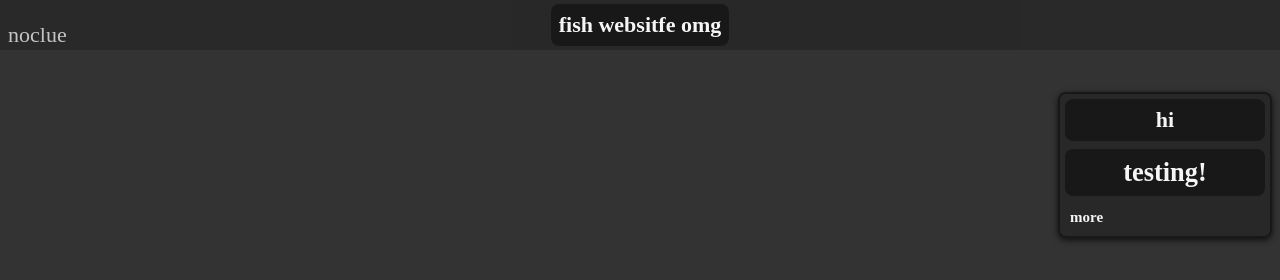
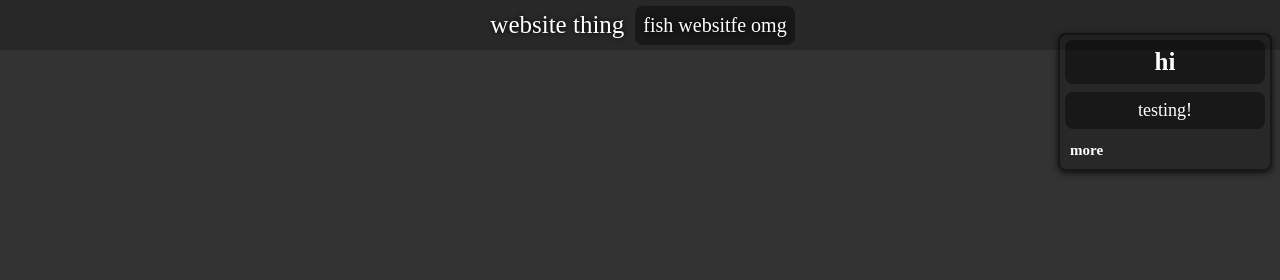
Before and after one commit to dr-kids/about, a plain HTML site: page index.html in a window 1280 px wide. Drawn offline with Linux system fonts and the light colour scheme.

Commit message:
button is the ease, removed js and ts (pmo), changed stuff idk

```diff
--- a/index.html
+++ b/index.html
@@ -7,19 +7,18 @@
     <head>
         <meta charset="UTF-8" />
         <meta name="author" content="fish" />
-        <meta name="description" content="first webpage thing cause shit idk" />
-        <title>My First Web Page</title>
-        <link rel="icon" href="fuckassimage.jpg" type="image/x-icon" />
+        <meta name="description" content="first webpage thing" />
+        <title>firsst page no way</title>
+        <link rel="icon" href="fish.png" type="image/x-icon" />
         <link rel="stylesheet" href="main.css" type="text/css" />
     </head>
 
     <div class="topbar">
-        <div class="heading">
-            <b>fish websitfe omg</b>
+        <p>website thing</p>
+        <div class="button">
+            <p>fish websitfe omg</p>
         </div>
     </div>
-
-    <p>noclue</p>
 
     <div class="infobox">
         <div class="heading">
@@ -27,9 +26,9 @@
         </div>
 
         <div class="infobox-group">
-            <div class="heading">
+            <div class="heading" style="font-size: 15px">
                 <big>
-                    <b> testing! </b>
+                    <p>testing!</p>
                 </big>
             </div>
             <div class="infobox-data">
--- a/main.css
+++ b/main.css
@@ -1,10 +1,15 @@
 html {
-    font-size: 22px;
+    font-size: 25px;
+    font-family: "Hasklig", "Regular";
 }
 
 body {
     background-color: #333;
-    color: whitesmoke;
+    color: white;
+}
+
+p {
+    margin: 0;
 }
 
 .infobox {
@@ -49,34 +54,40 @@ body {
 }
 
 .topbar {
+    z-index: -999;
     position: fixed;
     width: 100%;
     height: 50px;
     top: 0;
     min-height: 50px;
-    background-color: rgba(0, 0, 0, 0.2);
+    background-color: rgb(40, 40, 40);
     display: flex;
     justify-content: center;
     align-items: center;
     right: 0;
 }
 
-.topbar .heading {
-    display: flex;
-    justify-content: center;
-    text-align: center;
-    padding: 8px;
-    border-radius: 8px;
-    margin: 3px;
-    background-color: rgba(0, 0, 0, 0.4);
-}
-
 .topbar .button {
     display: flex;
     justify-content: center;
     text-align: center;
+    font-size: 20px;
     margin: 3px;
     border-radius: 8px;
     padding: 8px;
     background-color: rgba(0, 0, 0, 0.4);
+    transition: transform 0.15s ease-out;
 }
+
+.topbar .button:hover {
+    transform: scale(1.05);
+}
+
+.topbar p {
+    text-shadow: 0 0 5px #000000;
+    margin: 8px;
+}
+
+.topbar .button p {
+    margin: 0;
+}
```
Also changed, not shown: fuckassimage.jpg (deleted), 1 other file.
